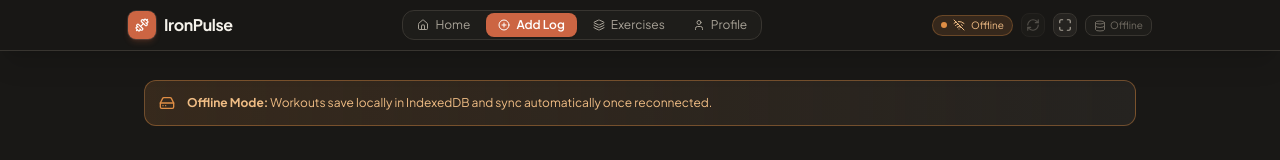
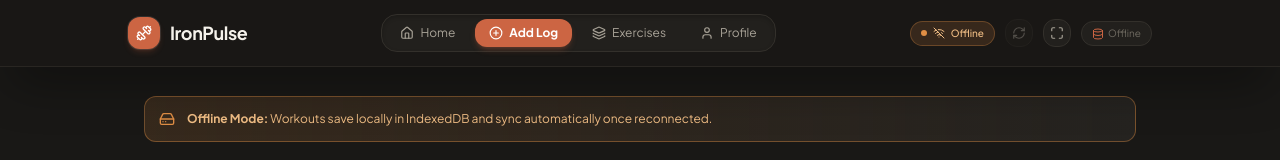
Before and after one commit to Tulanut/NoPulse, a React (Vite) app in the folder client/: page / in a window 1280 px wide. Both pictures are taken after a click on the button "ADD EXERCISE". Shown: the top 160 px of the page. Built offline with nearby package versions, Linux system fonts and the light colour scheme; no server answers; the HTML template or start-up script is replaced by a standard one.

Commit message:
style: soften header outlines, increase vertical spacing and gaps, and refine navigation aesthetics

```diff
--- a/client/src/App.tsx
+++ b/client/src/App.tsx
@@ -83,7 +83,7 @@ export const App: React.FC = () => {
         className={`flex-1 w-full max-w-5xl mx-auto px-4 ${
           currentScreen === 'landing'
             ? 'flex flex-col justify-center py-6'
-            : 'pt-16 sm:pt-20 pb-16'
+            : 'pt-20 sm:pt-24 pb-16'
         }`}
       >
         {/* Offline Banner if Offline */}
--- a/client/src/components/Header.tsx
+++ b/client/src/components/Header.tsx
@@ -51,7 +51,7 @@ export const Header: React.FC<HeaderProps> = ({
   // Auto-hide mouse tracking near top of window
   useEffect(() => {
     const handleMouseMove = (e: MouseEvent) => {
-      if (e.clientY <= 35) {
+      if (e.clientY <= 40) {
         setIsRevealed(true);
         if (hideTimerRef.current) clearTimeout(hideTimerRef.current);
       }
@@ -70,7 +70,7 @@ export const Header: React.FC<HeaderProps> = ({
     if (hideTimerRef.current) clearTimeout(hideTimerRef.current);
     hideTimerRef.current = setTimeout(() => {
       setIsRevealed(false);
-    }, 1000);
+    }, 1200);
   };
 
   const formatTime = (isoString: string | null) => {
@@ -81,24 +81,24 @@ export const Header: React.FC<HeaderProps> = ({
 
   return (
     <>
-      {/* Top Hover Trigger Zone (Thin top edge) */}
+      {/* Top Hover Trigger Zone (Top edge) */}
       <div
         onMouseEnter={handleMouseEnter}
-        className="fixed top-0 left-0 right-0 h-4 z-40 pointer-events-auto"
+        className="fixed top-0 left-0 right-0 h-5 z-40 pointer-events-auto"
       />
 
-      {/* Subtle Hint Pull Tab when hidden */}
+      {/* Subtle Soft Pull Tab when hidden */}
       <div
         onMouseEnter={handleMouseEnter}
         className={`fixed top-0 left-1/2 -translate-x-1/2 z-30 transition-all duration-300 ${
           isRevealed
             ? 'opacity-0 -translate-y-full pointer-events-none'
-            : 'opacity-50 hover:opacity-100 cursor-pointer pointer-events-auto'
+            : 'opacity-60 hover:opacity-100 cursor-pointer pointer-events-auto'
         }`}
       >
-        <div className="flex items-center gap-1.5 px-3 py-0.5 rounded-b-xl bg-[#252320]/80 border-b border-x border-[#383530] text-[10px] font-sans text-[#A8A297] backdrop-blur-sm shadow-sm hover:text-[#F5F2EB] transition">
+        <div className="flex items-center gap-1.5 px-4 py-1 rounded-b-xl bg-[#201E1B]/90 border-b border-x border-[#33302B] text-[11px] font-sans text-[#A8A297] backdrop-blur-md shadow-lg shadow-black/20 hover:text-[#F5F2EB] hover:border-[#4D4740] transition-all">
           <span>navigation</span>
-          <ChevronDown className="w-3 h-3 text-[#CC6543]" />
+          <ChevronDown className="w-3.5 h-3.5 text-[#CC6543]" />
         </div>
       </div>
 
@@ -106,43 +106,43 @@ export const Header: React.FC<HeaderProps> = ({
       <header
         onMouseEnter={handleMouseEnter}
         onMouseLeave={handleMouseLeave}
-        className={`fixed top-0 left-0 right-0 z-50 bg-[#191816]/95 backdrop-blur-md border-b border-claude-border px-4 py-2.5 shadow-xl transition-all duration-300 transform ${
+        className={`fixed top-0 left-0 right-0 z-50 bg-[#1A1816]/95 backdrop-blur-xl border-b border-[#2E2B26]/80 px-5 py-3 sm:py-3.5 shadow-2xl shadow-black/40 transition-all duration-300 transform ${
           isRevealed
             ? 'translate-y-0 opacity-100 pointer-events-auto'
             : '-translate-y-full opacity-0 pointer-events-none'
         }`}
       >
-        <div className="max-w-5xl mx-auto flex flex-wrap items-center justify-between gap-3 font-sans">
-          {/* Brand (Click to go Home) */}
+        <div className="max-w-5xl mx-auto flex flex-wrap items-center justify-between gap-4 font-sans">
+          {/* Brand (The IronPulse Logo & Hover you liked - Preserved) */}
           <button
             onClick={() => {
               onNavigate('landing');
               setIsRevealed(false);
             }}
-            className="flex items-center gap-2 text-left group active:scale-95 transition-all duration-200"
+            className="flex items-center gap-2.5 text-left group active:scale-95 transition-all duration-200"
           >
-            <div className="w-7 h-7 rounded-lg bg-[#CC6543] flex items-center justify-center shadow-md shadow-[#CC6543]/20 ring-1 ring-white/10 group-hover:bg-[#DE7C5A] group-hover:scale-105 transition-all duration-200">
-              <Dumbbell className="w-3.5 h-3.5 text-white" />
+            <div className="w-8 h-8 rounded-xl bg-[#CC6543] flex items-center justify-center shadow-md shadow-[#CC6543]/20 ring-1 ring-white/10 group-hover:bg-[#DE7C5A] group-hover:scale-105 group-hover:shadow-lg group-hover:shadow-[#CC6543]/30 transition-all duration-200">
+              <Dumbbell className="w-4 h-4 text-white" />
             </div>
-            <h1 className="text-base font-bold tracking-tight text-claude-text group-hover:text-claude-terracottaLight transition-colors">
+            <h1 className="text-base sm:text-lg font-bold tracking-tight text-[#F5F2EB] group-hover:text-[#DE7C5A] transition-colors">
               IronPulse
             </h1>
           </button>
 
-          {/* Minimal Navigation Pills */}
-          <nav className="flex items-center gap-1 bg-claude-surfaceDark border border-claude-border p-0.5 rounded-xl">
+          {/* Smooth, Soft Navigation Pills with Enhanced Spacing */}
+          <nav className="flex items-center gap-1.5 bg-[#22201D] border border-[#33302B] p-1 rounded-2xl shadow-inner shadow-black/20">
             <button
               onClick={() => {
                 onNavigate('landing');
                 setIsRevealed(false);
               }}
-              className={`flex items-center gap-1.5 px-3 py-1 rounded-lg text-xs active:scale-95 transition-all duration-200 ${
+              className={`flex items-center gap-1.5 px-3.5 py-1.5 rounded-xl text-xs active:scale-95 transition-all duration-200 ${
                 currentScreen === 'landing'
-                  ? 'bg-claude-surface text-white shadow-sm font-semibold'
-                  : 'text-claude-textMuted hover:text-claude-text hover:bg-claude-surface/50'
+                  ? 'bg-[#2E2B26] text-[#F5F2EB] shadow-sm font-bold border border-[#44403A]'
+                  : 'text-[#A8A297] hover:text-[#F5F2EB] hover:bg-[#2E2B26]/50'
               }`}
             >
-              <Home className="w-3 h-3" />
+              <Home className="w-3.5 h-3.5" />
               <span className="hidden sm:inline">Home</span>
             </button>
 
@@ -151,13 +151,13 @@ export const Header: React.FC<HeaderProps> = ({
                 onNavigate('log');
                 setIsRevealed(false);
               }}
-              className={`flex items-center gap-1.5 px-3 py-1 rounded-lg text-xs active:scale-95 transition-all duration-200 ${
+              className={`flex items-center gap-1.5 px-3.5 py-1.5 rounded-xl text-xs active:scale-95 transition-all duration-200 ${
                 currentScreen === 'log'
-                  ? 'bg-[#CC6543] text-white shadow-sm font-semibold'
-                  : 'text-claude-textMuted hover:text-claude-text hover:bg-claude-surface/50'
+                  ? 'bg-[#CC6543] text-white shadow-md shadow-[#CC6543]/25 font-bold'
+                  : 'text-[#A8A297] hover:text-[#F5F2EB] hover:bg-[#2E2B26]/50'
               }`}
             >
-              <PlusCircle className="w-3 h-3" />
+              <PlusCircle className="w-3.5 h-3.5" />
               <span>Add Log</span>
             </button>
 
@@ -166,13 +166,13 @@ export const Header: React.FC<HeaderProps> = ({
                 onNavigate('exercises');
                 setIsRevealed(false);
               }}
-              className={`flex items-center gap-1.5 px-3 py-1 rounded-lg text-xs active:scale-95 transition-all duration-200 ${
+              className={`flex items-center gap-1.5 px-3.5 py-1.5 rounded-xl text-xs active:scale-95 transition-all duration-200 ${
                 currentScreen === 'exercises' || currentScreen === 'exercise-detail'
-                  ? 'bg-[#CC6543] text-white shadow-sm font-semibold'
-                  : 'text-claude-textMuted hover:text-claude-text hover:bg-claude-surface/50'
+                  ? 'bg-[#CC6543] text-white shadow-md shadow-[#CC6543]/25 font-bold'
+                  : 'text-[#A8A297] hover:text-[#F5F2EB] hover:bg-[#2E2B26]/50'
               }`}
             >
-              <Layers className="w-3 h-3" />
+              <Layers className="w-3.5 h-3.5" />
               <span>Exercises</span>
             </button>
 
@@ -181,22 +181,22 @@ export const Header: React.FC<HeaderProps> = ({
                 onNavigate('profile');
                 setIsRevealed(false);
               }}
-              className={`flex items-center gap-1.5 px-3 py-1 rounded-lg text-xs active:scale-95 transition-all duration-200 ${
+              className={`flex items-center gap-1.5 px-3.5 py-1.5 rounded-xl text-xs active:scale-95 transition-all duration-200 ${
                 currentScreen === 'profile'
-                  ? 'bg-[#CC6543] text-white shadow-sm font-semibold'
-                  : 'text-claude-textMuted hover:text-claude-text hover:bg-claude-surface/50'
+                  ? 'bg-[#CC6543] text-white shadow-md shadow-[#CC6543]/25 font-bold'
+                  : 'text-[#A8A297] hover:text-[#F5F2EB] hover:bg-[#2E2B26]/50'
               }`}
             >
-              <User className="w-3 h-3" />
+              <User className="w-3.5 h-3.5" />
               <span>Profile</span>
             </button>
           </nav>
 
-          {/* Actions (Sync, Fullscreen, Offline Simulation) */}
-          <div className="flex items-center gap-2">
+          {/* Action Tools with Soft Dark Borders & Harmonized Gap */}
+          <div className="flex items-center gap-2.5">
             {/* Network pill */}
             <div
-              className={`flex items-center gap-1.5 px-2 py-0.5 rounded-full text-[10px] font-sans border transition-all duration-200 ${
+              className={`flex items-center gap-1.5 px-2.5 py-1 rounded-full text-[10px] font-medium border transition-all duration-200 ${
                 isOnline
                   ? 'bg-[#789D74]/15 text-[#B8D4B5] border-[#789D74]/30'
                   : 'bg-[#E08E45]/15 text-[#F0BD85] border-[#E08E45]/30'
@@ -218,30 +218,30 @@ export const Header: React.FC<HeaderProps> = ({
             </div>
 
             {pendingSyncCount > 0 && (
-              <div className="flex items-center gap-1 px-1.5 py-0.5 rounded-full text-[10px] bg-[#CC6543]/15 text-[#E59B80] border border-[#CC6543]/30 font-sans animate-pop-in">
+              <div className="flex items-center gap-1 px-2 py-0.5 rounded-full text-[10px] bg-[#CC6543]/15 text-[#E59B80] border border-[#CC6543]/30 font-semibold animate-pop-in">
                 <AlertCircle className="w-3 h-3" />
                 <span>{pendingSyncCount}</span>
               </div>
             )}
 
-            {/* Sync */}
+            {/* Sync Button */}
             <button
               onClick={onManualSync}
               disabled={syncState === 'syncing' || !isOnline}
-              className="p-1 rounded-lg bg-claude-surface hover:bg-claude-surfaceHover hover:scale-105 active:scale-95 disabled:opacity-40 text-claude-textMuted hover:text-claude-text border border-claude-border transition-all duration-200"
+              className="p-1.5 rounded-xl bg-[#22201D] hover:bg-[#2E2B26] hover:border-[#4D4740] hover:scale-105 active:scale-95 disabled:opacity-40 text-[#A8A297] hover:text-[#F5F2EB] border border-[#33302B] transition-all duration-200"
               title={lastSyncedAt ? `Last Synced: ${formatTime(lastSyncedAt)}` : 'Sync Database'}
             >
               <RefreshCw
                 className={`w-3.5 h-3.5 ${
-                  syncState === 'syncing' ? 'animate-spin text-claude-terracotta' : ''
+                  syncState === 'syncing' ? 'animate-spin text-[#CC6543]' : ''
                 }`}
               />
             </button>
 
-            {/* Fullscreen Toggle Button */}
+            {/* Fullscreen Button */}
             <button
               onClick={onToggleFullscreen}
-              className="p-1 rounded-lg bg-claude-surface hover:bg-claude-surfaceHover hover:scale-105 active:scale-95 text-claude-textMuted hover:text-claude-text border border-claude-border transition-all duration-200"
+              className="p-1.5 rounded-xl bg-[#22201D] hover:bg-[#2E2B26] hover:border-[#4D4740] hover:scale-105 active:scale-95 text-[#A8A297] hover:text-[#F5F2EB] border border-[#33302B] transition-all duration-200"
               title={isFullscreen ? 'Exit Fullscreen' : 'Enter Fullscreen'}
             >
               {isFullscreen ? (
@@ -254,14 +254,14 @@ export const Header: React.FC<HeaderProps> = ({
             {/* Offline Simulation Toggle */}
             <button
               onClick={toggleSimulateOffline}
-              className={`px-2 py-0.5 rounded-lg text-[10px] font-sans border active:scale-95 transition-all duration-200 ${
+              className={`px-2.5 py-1 rounded-xl text-[10px] border active:scale-95 transition-all duration-200 ${
                 simulatedOffline
                   ? 'bg-[#E08E45]/20 text-[#F0BD85] border-[#E08E45]/50'
-                  : 'bg-claude-surfaceDark text-claude-textDim border-claude-border hover:text-claude-text hover:border-claude-borderHover'
+                  : 'bg-[#22201D] text-[#706B62] border-[#33302B] hover:text-[#F5F2EB] hover:border-[#4D4740]'
               }`}
               title="Toggle simulated offline state"
             >
-              <Database className="w-3 h-3 inline mr-1" />
+              <Database className="w-3 h-3 inline mr-1 text-[#CC6543]" />
               <span className="hidden sm:inline">
                 {simulatedOffline ? 'Online' : 'Offline'}
               </span>
```
